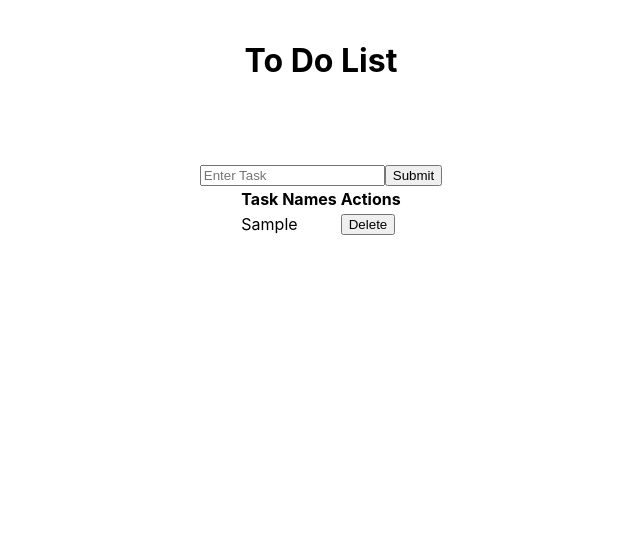
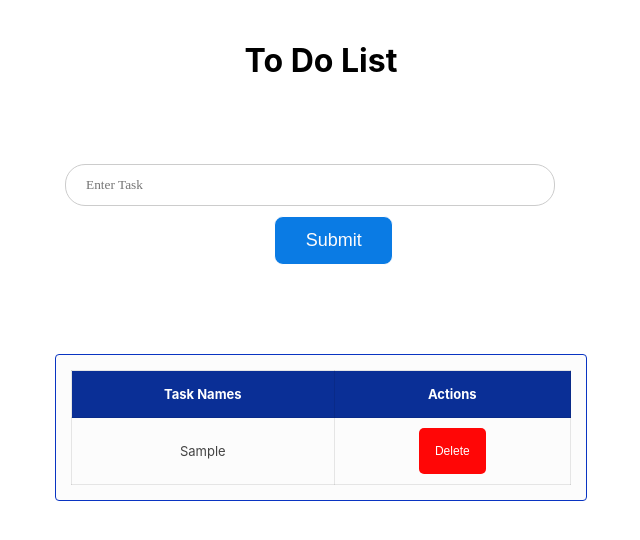
Before and after one commit to Agasthi98/PureReactCrudApp, a React (Create React App) app in the folder crud2/: page / in a window 1280 px wide. Both pictures are taken after typing "Sample" into the empty fields and a click on the button "Submit". Shown: the top 540 px of the page, without its empty margins (319-959 px from the left). Built offline with nearby package versions, Linux system fonts and the light colour scheme.

Commit message:
80% complete

```diff
--- a/crud2/src/Components/InputForm.js
+++ b/crud2/src/Components/InputForm.js
@@ -1,33 +1,24 @@
 import React, { useState, useEffect } from "react";
 import ListView from "./ListView";
-import { local  } from "./Constant";
+import { local } from "./Constant";
 import { getDataFromLS } from "./Controller";
-
-// const getDatafromLS = () => {
-//   const data = localStorage.getItem(local);
-//   if (data) {
-//     return JSON.parse(data);
-//   } else {
-//     return [];
-//   }
-// };
+import './style.css'
 
 const InputForm = () => {
-
-  const getLocalStorage = getDataFromLS()
+  const getLocalStorage = getDataFromLS();
   const [taskList, setTaskList] = useState(getLocalStorage);
   const [taskName, setTaskName] = useState("");
 
   const addTask = (e) => {
     e.preventDefault();
 
-    const task = {
+    const newTask = {
       id: new Date().getTime().toString(),
       taskName,
     };
-    setTaskList([...taskList, task]);
+    setTaskList([...taskList, newTask]);
     setTaskName("");
-    console.log(task);
+    console.log(newTask);
   };
 
   const deleteTask = (id) => {
@@ -43,35 +34,34 @@ const InputForm = () => {
 
   return (
     <>
-      <div className="container">
+      <div className="main">
+        <div className="form-wrapper">
           <div>
-          <form onSubmit={addTask}>
+            <form className="form-control" onSubmit={addTask}>
               <input
+              className="nameBox"
                 type="text"
                 value={taskName}
                 placeholder="Enter Task"
                 onChange={(e) => setTaskName(e.target.value)}
                 required
               />
-            <button
-              variant="outline-success"
-              type="submit"
-            >
+              <button className="btn-submit" type="submit">
                 Submit
               </button>
             </form>
           </div>
         </div>
 
-      <div className="container">
-        <center>
+        <div className="table-wrapper">
+
             {taskList.length > 0 && (
               <>
                 <table>
                   <thead>
                     <tr>
                       <th>Task Names</th>
-                    <th style={{ width: "5px" }}>Actions</th>
+                      <th>Actions</th>
                     </tr>
                   </thead>
                   <tbody>
@@ -82,7 +72,8 @@ const InputForm = () => {
             )}
 
             {taskList.length < 1 && <h5>No Tasks are added yet</h5>}
-        </center>
+
+        </div>
       </div>
     </>
   );
--- a/crud2/src/Components/ListView.js
+++ b/crud2/src/Components/ListView.js
@@ -1,4 +1,5 @@
 import React from "react";
+import "./style.css";
 
 const ListView = ({ tasks, deleteTask }) => {
   return (
@@ -7,7 +8,14 @@ const ListView = ({ tasks, deleteTask }) => {
         <tr key={post.id}>
           <td>{post.taskName}</td>
           <td>
-            <button variant="danger" onClick={() => deleteTask(post.id)}>Delete</button>
+
+            <button
+              className="delete-btn"
+              variant="danger"
+              onClick={() => deleteTask(post.id)}
+            >
+              Delete
+            </button>
           </td>
         </tr>
       ))}
--- a/crud2/src/Components/style.css
+++ b/crud2/src/Components/style.css
@@ -0,0 +1,96 @@
+.table-wrapper {
+  max-width: 500px;
+  border: 1px solid #0934c2;
+  background-color: #efefef33;
+  padding: 15px;
+  overflow: auto;
+  margin: auto;
+  border-radius: 4px;
+}
+
+table {
+  width: 100%;
+  font-size: 13px;
+  color: #444;
+  white-space: nowrap;
+  border-collapse: collapse;
+}
+
+table > thead {
+  background-color: #0a2f96;
+  color: #fff;
+}
+
+table > thead th {
+  padding: 15px;
+}
+
+table th,
+table td {
+  border: 1px solid #00000017;
+  padding: 10px 15px;
+}
+
+/* From cssbuttons.io by @aasisodiya */
+.delete-btn {
+  background-color: rgb(255, 6, 6);
+  border: none;
+  padding: 1rem;
+  font-size: 12px;
+  width: 10pm;
+  border-radius: 5px;
+  color: rgb(255, 255, 255);
+  cursor: pointer;
+}
+
+.delete-btn:active {
+  color: white;
+  box-shadow: 0 0.2rem #dfd9d9;
+  transform: translateY(0.2rem);
+}
+
+.delete-btn:hover:not(:disabled) {
+  background: rgb(236, 7, 7);
+  color: white;
+}
+
+
+.form-control{
+    margin-left: 30%;
+}
+.nameBox {
+    text-align: left;
+    border: 1px solid #ccc;
+    display: block;
+    width: 50%;
+    height: 40px;
+    padding: 0 20px;
+    border-radius: 20px;
+    font-family: "Muli-Bold";
+    background: none;
+}
+
+
+
+/* From cssbuttons.io by @adamgiebl */
+.btn-submit {
+    color: #fdfbfb;
+    padding: 0.7em 1.7em;
+    font-size: 18px;
+    border-radius: 0.5em;
+    background: #0a7be4;
+    border: 1px solid #fffefe;
+    transition: all .3s;
+    margin-top: 10px;
+    margin-right: 40%;
+    margin-bottom: 10%;
+   }
+
+   .btn-submit:hover {
+    border: 1px solid white;
+   }
+
+   .btn-submit:active {
+    box-shadow: 4px 4px 12px #c5c5c5,
+                -4px -4px 12px #ffffff;
+   }
```
Lines whose indentation alone changed are shown as unchanged.
